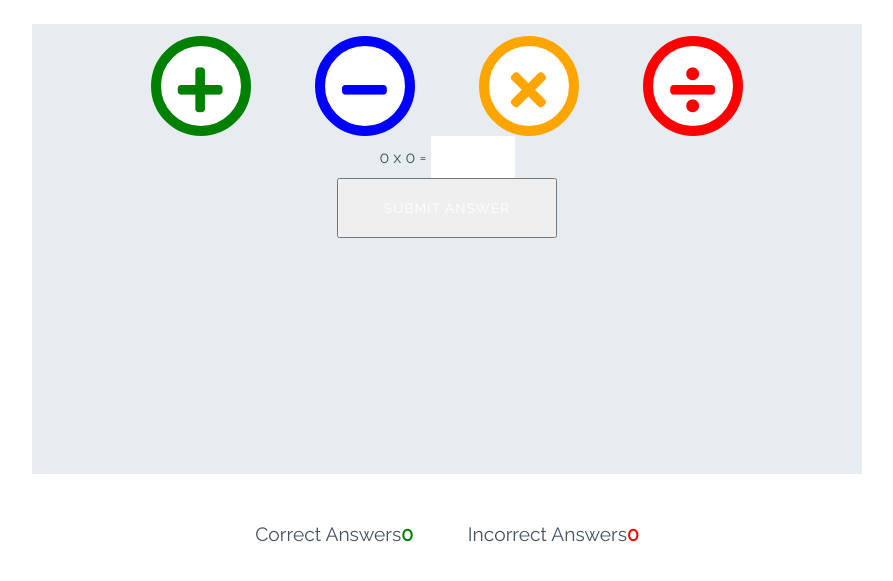
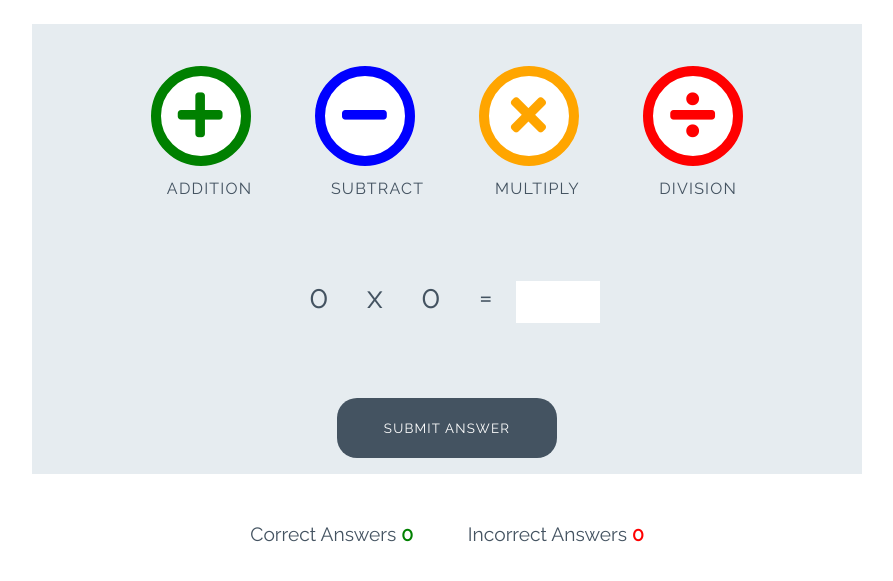
Before and after one commit to green-nisaba/love-math-project, a plain HTML site: page index.html in a window 1280 px wide. Shown: the part 79-660 px from the top of the page, without its empty margins (193-1086 px from the left). Drawn offline with Linux system fonts and the light colour scheme.

Commit message:
Add event listeners for document loaded and buttons

```diff
--- a/assets/js/script.js
+++ b/assets/js/script.js
@@ -1,3 +1,18 @@
+document.addEventListener("DOMContentLoaded", function() {
+    let buttons = document.getElementsByTagName("button");
+
+    for (let button of buttons) {
+        button.addEventListener("click", function() {
+            if (this.getAttribute("data-type") === "submit") {
+                alert("You clicked Submit!");
+            } else {
+                let gameType = this.getAttribute("data-type");
+                alert(`You clicked ${gameType}`);
+            }
+        });
+    }
+});
+
 function runGame() {
 
 }
--- a/index.html
+++ b/index.html
@@ -1,47 +1,56 @@
 <!DOCTYPE html>
 <html lang="en">
+
 <head>
     <meta charset="UTF-8">
-    <meta http-equiv="X-UA-Compatible" content="IE=edge">
     <meta name="viewport" content="width=device-width, initial-scale=1.0">
-    <link rel="stylesheet" href="assets/css/style.css">
-    <link rel="stylesheet" href="https://use.fontawesome.com/releases/v5.7.2/css/all.css" integrity="sha384-fnmOCqbTlWIlj8LyTjo7mOUStjsKC4pOpQbqyi7RrhN7udi9RwhKkMHpvLbHG9Sr" crossorigin="anonymous">
+
+    <!-- font awesome and google fonts -->
+    <link rel="stylesheet" href="https://use.fontawesome.com/releases/v5.7.2/css/all.css"
+        integrity="sha384-fnmOCqbTlWIlj8LyTjo7mOUStjsKC4pOpQbqyi7RrhN7udi9RwhKkMHpvLbHG9Sr" crossorigin="anonymous">
     <link href="https://fonts.googleapis.com/css?family=Raleway%7CRighteous" rel="stylesheet">
 
+    <link rel="stylesheet" href="assets/css/style.css">
     <title>Document</title>
 </head>
+
 <body>
-    <h1 class="heading">   <img class="logo" src= "assets/images/logo.png" alt="logo"> Love Maths</h1>
+    <h1 class="heading">
+        <img class="logo" src="assets/images/logo.png" alt="logo"> Love Maths
+    </h1>
 
     <div class="game-area">
-        <div class="contorls-area">
-            <button class="btn btn--big btn--green">
+        <div class="controls-area">
+            <button data-type="addition" class="btn btn--big btn--green">
                 <i class="fas fa-plus"></i>
             </button>
-            <button class="btn btn--big btn--blue">                <i class="fas fa-minus"></i>
+            <button data-type="subtract" class="btn btn--big btn--blue">
+                <i class="fas fa-minus"></i>
             </button>
-            <button class="btn btn--big btn--orange">                <i class="fas fa-times"></i>
+            <button data-type="multiply" class="btn btn--big btn--orange">
+                <i class="fas fa-times"></i>
             </button>
-            <button class="btn btn--big btn--red">                <i class="fas fa-divide"></i>
+            <button data-type="division" class="btn btn--big btn--red">
+                <i class="fas fa-divide"></i>
             </button>
-
         </div>
-        <div clas="question-area">
+        <div class="question-area">
             <span id="operand1">0</span>
             <span id="operator">x</span>
             <span id="operand2">0</span>
             <span>=</span>
-            <p class="answer-message">Enter Answer: </p>
-<input id="answer-box" type="number">
+            <p class="answer-message">Enter Answer:</p>
+            <input id="answer-box" type="number">
         </div>
-        <button class="btn btn--grey">Submit Answer</button>
+        <button data-type="submit" class="btn btn--gray">Submit Answer</button>
     </div>
+
     <div class="score-area">
-        <p class="scores">Correct Answers<span id="score">0</span></p>
-        <p class="scores">Incorrect Answers<span id="incorrect">0</span></p>
-
+        <p class="scores">Correct Answers <span id="score">0</span></p>
+        <p class="scores">Incorrect Answers <span id="incorrect">0</span></p>
     </div>
 
     <script src="assets/js/script.js"></script>
 </body>
+
 </html>
```
